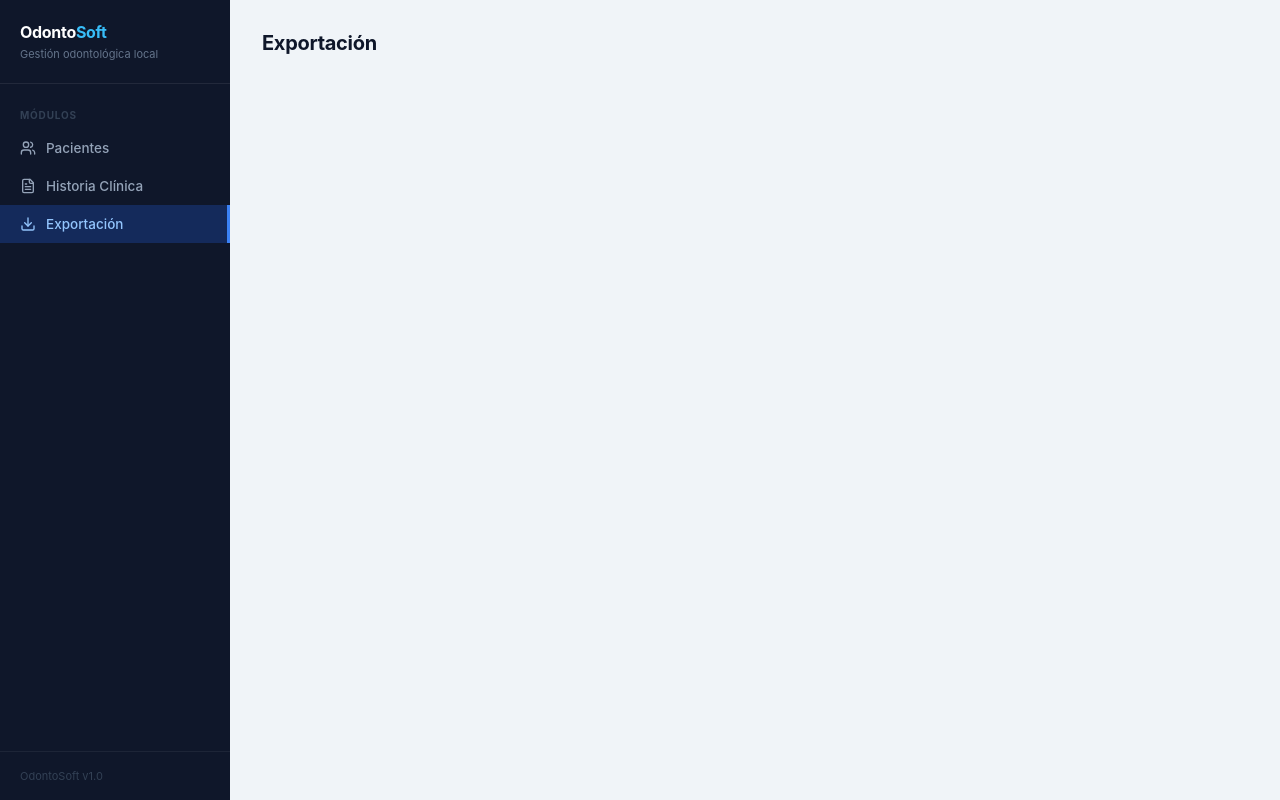
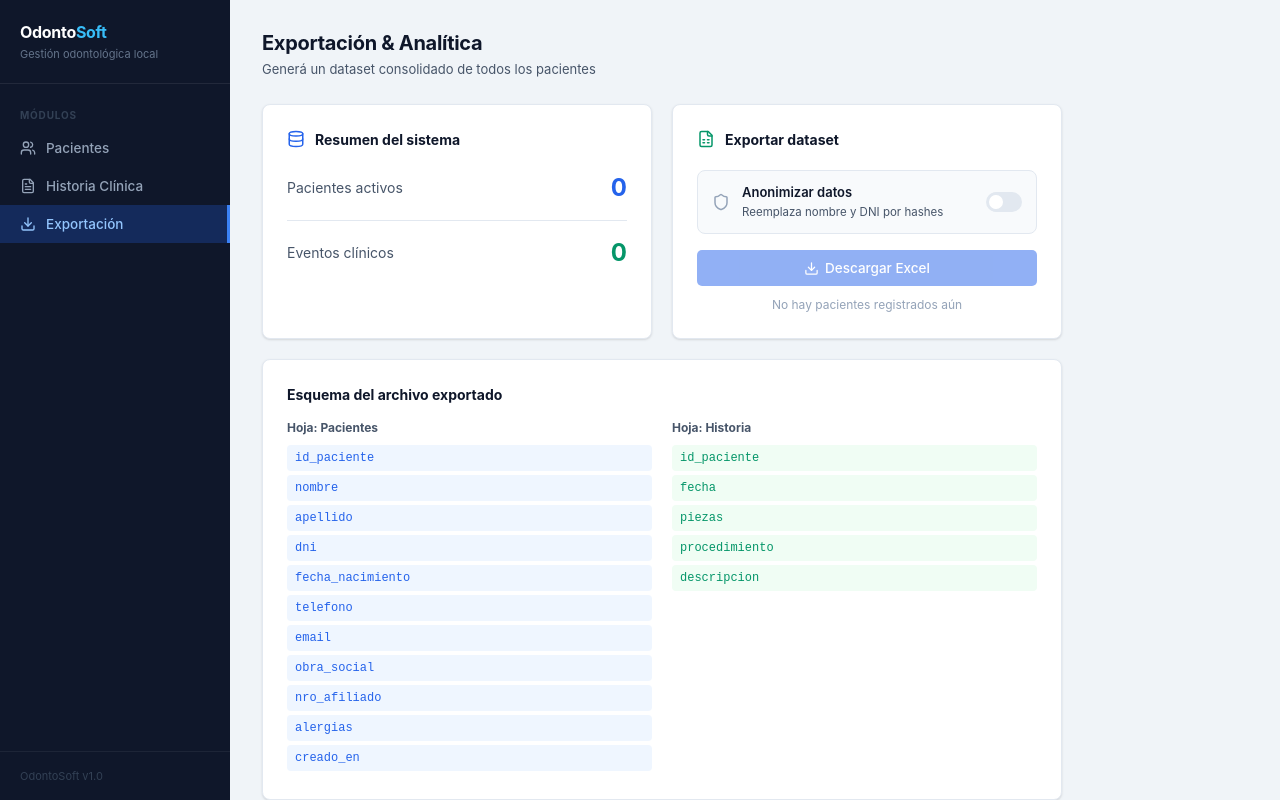
Before and after one commit to marianoqrc/OdontoSoft, a React (Vite) app: page /#/exportacion in a window 1280 px wide. Built offline with nearby package versions, Linux system fonts and the light colour scheme; no server answers.

Commit message:
modulo de exportacion de dataset

```diff
--- a/src/pages/Exportacion/index.jsx
+++ b/src/pages/Exportacion/index.jsx
@@ -1,3 +1,174 @@
+import { useState, useEffect } from 'react'
+import { Download, Shield, Database, FileSpreadsheet } from 'lucide-react'
+import Toast from '../../components/Toast.jsx'
+
 export default function Exportacion() {
-  return <div className="page-title">Exportación</div>
+  const [preview, setPreview]     = useState(null)
+  const [anonimizar, setAnonimizar] = useState(false)
+  const [descargando, setDescargando] = useState(false)
+  const [toast, setToast]         = useState(null)
+
+  useEffect(() => {
+    fetch('http://localhost:5050/exportar/preview')
+      .then(r => r.json())
+      .then(setPreview)
+      .catch(() => setPreview({ pacientes: 0, eventos: 0 }))
+  }, [])
+
+  async function descargar() {
+    setDescargando(true)
+    try {
+      const url = `http://localhost:5050/exportar?anonimizar=${anonimizar}`
+      const res = await fetch(url)
+      if (!res.ok) throw new Error('Error al generar el archivo')
+
+      // Descargar el archivo
+      const blob = await res.blob()
+      const a = document.createElement('a')
+      a.href = URL.createObjectURL(blob)
+      a.download = `odontosoft_${anonimizar ? 'anonimizado_' : ''}${Date.now()}.xlsx`
+      a.click()
+      URL.revokeObjectURL(a.href)
+
+      setToast({ msg: 'Archivo descargado correctamente', type: 'success' })
+    } catch (e) {
+      setToast({ msg: e.message, type: 'error' })
+    } finally {
+      setDescargando(false)
+    }
+  }
+
+  return (
+    <div>
+      {toast && <Toast msg={toast.msg} type={toast.type} onClose={() => setToast(null)} />}
+
+      <div className="page-header">
+        <div>
+          <div className="page-title">Exportación & Analítica</div>
+          <div className="page-subtitle">Generá un dataset consolidado de todos los pacientes</div>
+        </div>
+      </div>
+
+      <div style={{ display: 'grid', gridTemplateColumns: '1fr 1fr', gap: 20, maxWidth: 800 }}>
+
+        {/* Resumen */}
+        <div className="card" style={{ padding: 24 }}>
+          <div style={{ display: 'flex', alignItems: 'center', gap: 10, marginBottom: 20 }}>
+            <Database size={18} color="var(--primary)" />
+            <span style={{ fontWeight: 700 }}>Resumen del sistema</span>
+          </div>
+          <div style={{ display: 'flex', flexDirection: 'column', gap: 14 }}>
+            <div style={{ display: 'flex', justifyContent: 'space-between', alignItems: 'center' }}>
+              <span style={{ color: 'var(--text2)' }}>Pacientes activos</span>
+              <span style={{ fontSize: 24, fontWeight: 700, color: 'var(--primary)' }}>
+                {preview?.pacientes ?? '—'}
+              </span>
+            </div>
+            <div style={{ height: 1, background: 'var(--border)' }} />
+            <div style={{ display: 'flex', justifyContent: 'space-between', alignItems: 'center' }}>
+              <span style={{ color: 'var(--text2)' }}>Eventos clínicos</span>
+              <span style={{ fontSize: 24, fontWeight: 700, color: 'var(--accent)' }}>
+                {preview?.eventos ?? '—'}
+              </span>
+            </div>
+          </div>
+        </div>
+
+        {/* Exportar */}
+        <div className="card" style={{ padding: 24 }}>
+          <div style={{ display: 'flex', alignItems: 'center', gap: 10, marginBottom: 20 }}>
+            <FileSpreadsheet size={18} color="var(--accent)" />
+            <span style={{ fontWeight: 700 }}>Exportar dataset</span>
+          </div>
+
+          {/* Toggle anonimización */}
+          <div
+            onClick={() => setAnonimizar(!anonimizar)}
+            style={{
+              display: 'flex', alignItems: 'center', gap: 12,
+              padding: '12px 14px', borderRadius: 8, cursor: 'pointer',
+              border: `1.5px solid ${anonimizar ? 'var(--primary)' : 'var(--border)'}`,
+              background: anonimizar ? 'var(--primary-light)' : 'var(--surface2)',
+              marginBottom: 16, transition: 'all .15s',
+            }}
+          >
+            <Shield size={18} color={anonimizar ? 'var(--primary)' : 'var(--text3)'} />
+            <div style={{ flex: 1 }}>
+              <div style={{ fontWeight: 600, fontSize: 13 }}>Anonimizar datos</div>
+              <div style={{ fontSize: 11.5, color: 'var(--text2)', marginTop: 2 }}>
+                Reemplaza nombre y DNI por hashes
+              </div>
+            </div>
+            <div style={{
+              width: 36, height: 20, borderRadius: 10,
+              background: anonimizar ? 'var(--primary)' : 'var(--border)',
+              position: 'relative', transition: 'background .15s', flexShrink: 0,
+            }}>
+              <div style={{
+                width: 14, height: 14, borderRadius: '50%', background: '#fff',
+                position: 'absolute', top: 3,
+                left: anonimizar ? 19 : 3,
+                transition: 'left .15s',
+              }} />
+            </div>
+          </div>
+
+          <button
+            className="btn btn-primary"
+            onClick={descargar}
+            disabled={descargando || !preview?.pacientes}
+            style={{ width: '100%', justifyContent: 'center', padding: '10px' }}
+          >
+            <Download size={15} />
+            {descargando ? 'Generando...' : 'Descargar Excel'}
+          </button>
+
+          {!preview?.pacientes && (
+            <div style={{ fontSize: 12, color: 'var(--text3)', textAlign: 'center', marginTop: 10 }}>
+              No hay pacientes registrados aún
+            </div>
+          )}
+        </div>
+      </div>
+
+      {/* Descripción del esquema */}
+      <div className="card" style={{ padding: 24, marginTop: 20, maxWidth: 800 }}>
+        <div style={{ fontWeight: 700, marginBottom: 14 }}>Esquema del archivo exportado</div>
+        <div style={{ display: 'grid', gridTemplateColumns: '1fr 1fr', gap: 20 }}>
+          <div>
+            <div style={{ fontSize: 12, fontWeight: 700, color: 'var(--text2)', marginBottom: 8 }}>
+              Hoja: Pacientes
+            </div>
+            {['id_paciente','nombre','apellido','dni','fecha_nacimiento',
+              'telefono','email','obra_social','nro_afiliado','alergias','creado_en'
+            ].map(col => (
+              <div key={col} style={{
+                padding: '4px 8px', fontSize: 12,
+                fontFamily: 'monospace', color: 'var(--primary)',
+                background: 'var(--primary-light)',
+                borderRadius: 4, marginBottom: 4,
+              }}>
+                {col}
+              </div>
+            ))}
+          </div>
+          <div>
+            <div style={{ fontSize: 12, fontWeight: 700, color: 'var(--text2)', marginBottom: 8 }}>
+              Hoja: Historia
+            </div>
+            {['id_paciente','fecha','piezas','procedimiento','descripcion'].map(col => (
+              <div key={col} style={{
+                padding: '4px 8px', fontSize: 12,
+                fontFamily: 'monospace', color: 'var(--accent)',
+                background: '#f0fdf4',
+                borderRadius: 4, marginBottom: 4,
+              }}>
+                {col}
+              </div>
+            ))}
+          </div>
+        </div>
+      </div>
+    </div>
+  )
 }
```
Also changed, not shown: package.json (+8 -2 lines), 2 other files (tests, documents, lock files or other folders).
